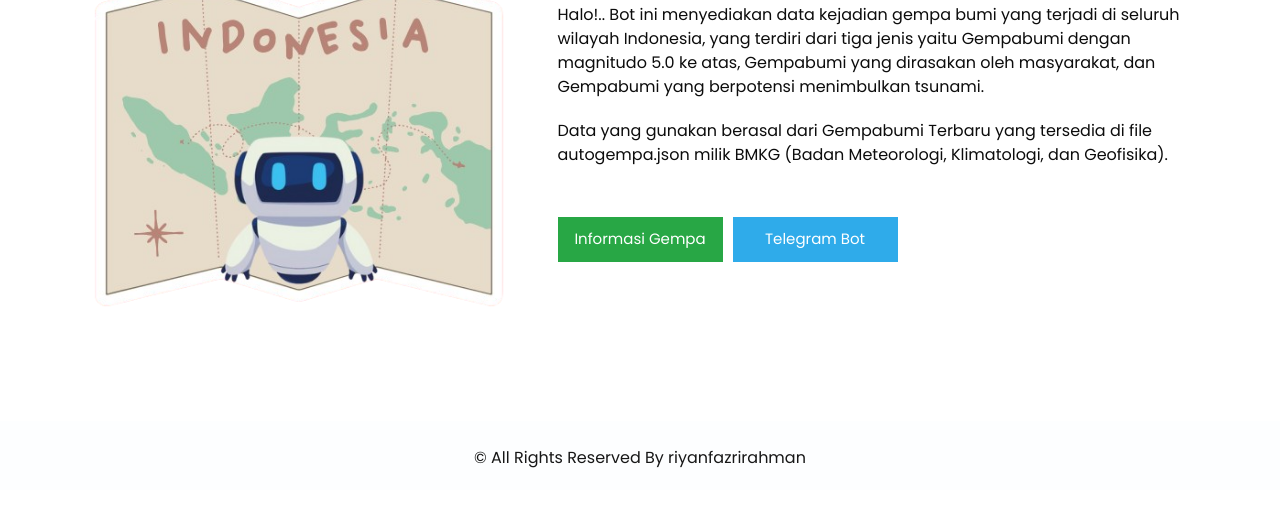
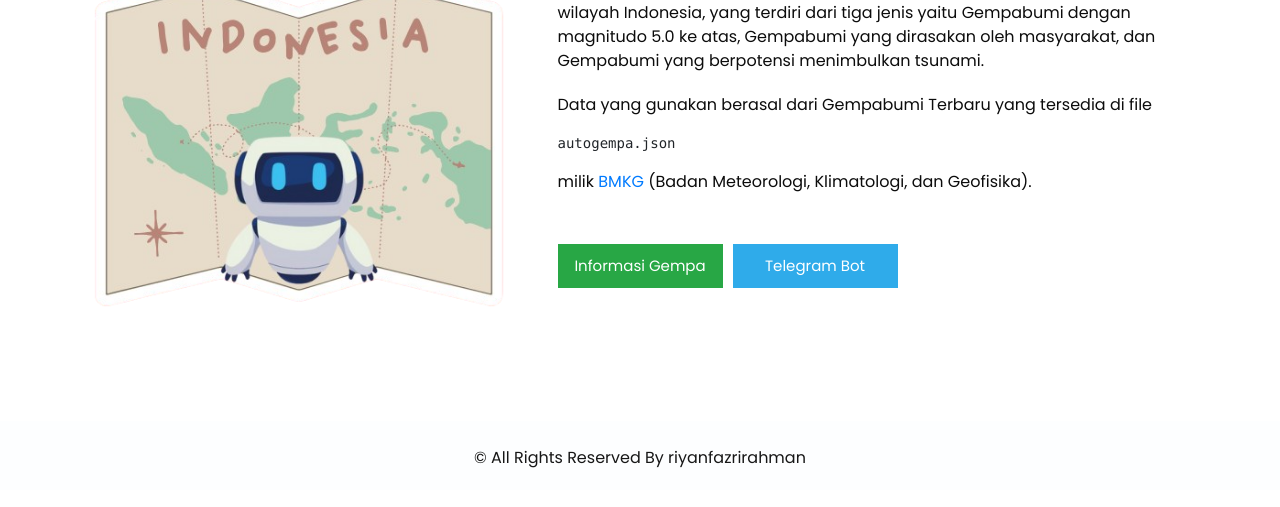
Before and after one commit to riyanfazrirahman/bot-gempa-riyan-api-bmkg, a website: page public/index.html in a window 1280 px wide. Shown: the part 217-724 px from the top of the page. Drawn offline with Linux system fonts and the light colour scheme.

Commit message:
update code 3.2

```diff
--- a/public/index.html
+++ b/public/index.html
@@ -57,7 +57,8 @@
               </p>
               <p>
                 Data yang gunakan berasal dari Gempabumi Terbaru yang tersedia
-                di file autogempa.json milik BMKG (Badan Meteorologi,
+                di file <pre>autogempa.json</pre> milik <a
+                  href="https://data.bmkg.go.id/">BMKG</a> (Badan Meteorologi,
                 Klimatologi, dan Geofisika).
               </p>
               <div class="btn-box">
```
